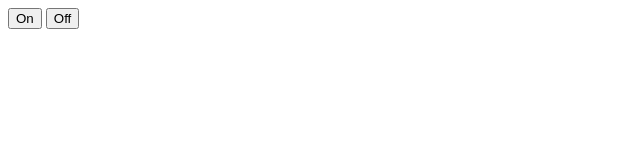
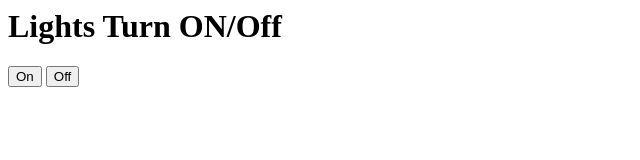
Before and after one commit to aaratigrg/Vrit--Technologies, a plain HTML site: page day-6/bulb.html in a window 1280 px wide. Shown: the whole page, without its empty margins (0-640 px from the left). Drawn offline with Linux system fonts and the light colour scheme.

Commit message:
played with dom element

```diff
--- /dev/null
+++ b/day-6/bulb.css
@@ -0,0 +1,7 @@
+
+
+
+
+#button{
+
+}
--- a/day-6/bulb.html
+++ b/day-6/bulb.html
@@ -3,11 +3,17 @@
 <head>
 
     <title>Day 6</title>
+    <link rel="stylesheet" href="bulb.css">
 </head>
+
 <body>
-    <div id="bulb-container"></div>
+    <div id="bulb-container">
+        <h1> Lights Turn ON/Off</h1>
     <button onclick="onLight()">On</button>
     <button onclick="offLight()">Off</button>
+    </div>
+
+
 
 
     <script>
@@ -18,6 +24,7 @@ let imageTag= document.createElement('img');
 imageTag.src='1.png';
 bulbContainer.innerHTML='';
 bulbContainer.appendChild(imageTag);
+
 
        }
 
```
